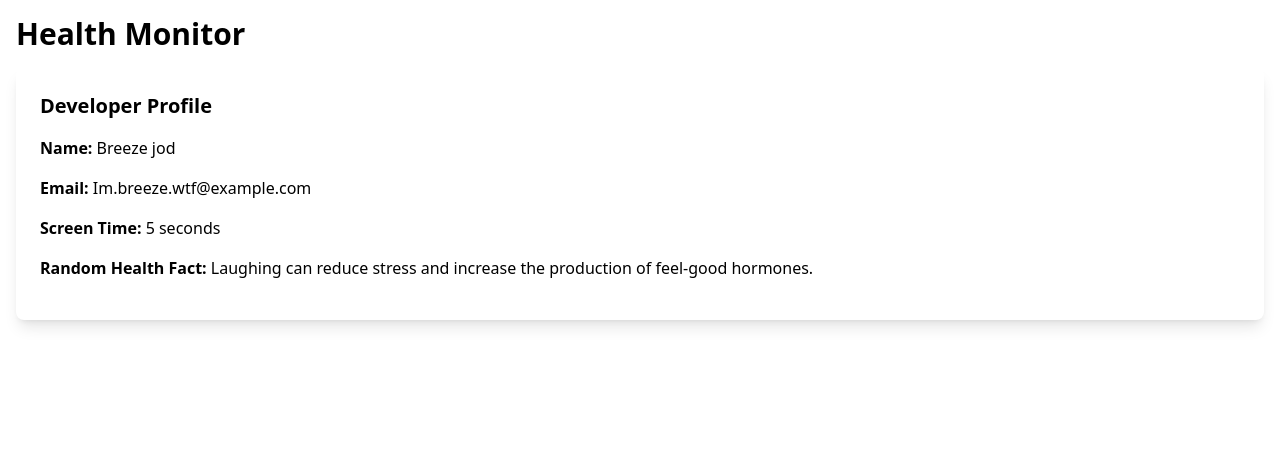
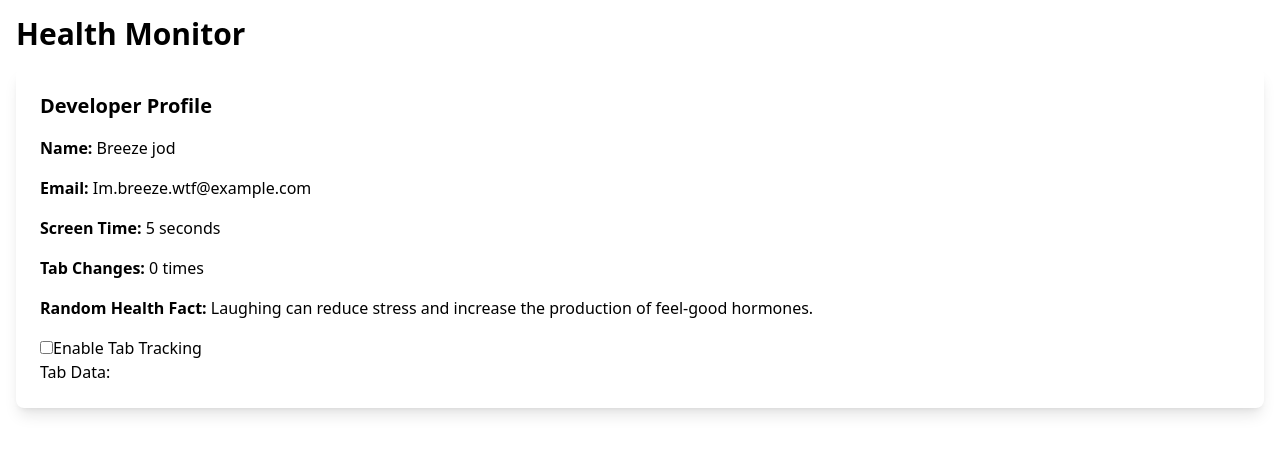
Before and after one commit to breezejod/test-frontend-, a React (Create React App) app: page /Healthmonitor in a window 1280 px wide. Shown: the top 454 px of the page. Built offline with nearby package versions, Linux system fonts and the light colour scheme.

Commit message:
HealMonitor Edit

```diff
--- a/src/App.js
+++ b/src/App.js
@@ -10,13 +10,11 @@ import Body from "./components/Body";
 import Documentation from "./components/Documentation";
 import Selection from "./components/Selection";
 
-
 function App() {
   return (
     <>
       <Router>
         <Routes>
-
           <Route path="/" element={<Body />} />
 
           {/* Define other routes */}
--- a/src/components/Healthmonitor.jsx
+++ b/src/components/Healthmonitor.jsx
@@ -2,6 +2,9 @@ import React, { useState, useEffect } from 'react';
 
 const Healthmonitor = () => {
   const [screenTime, setScreenTime] = useState(0);
+  const [tabChanges, setTabChanges] = useState(0);
+  const [tabData, setTabData] = useState([]);
+  const [isTabTrackingEnabled, setIsTabTrackingEnabled] = useState(false);
   const [healthFacts, setHealthFacts] = useState([
     "Did you know that drinking plenty of water can improve your skin's complexion?",
     "Regular exercise can boost your mood and reduce stress.",
@@ -28,6 +31,37 @@ const Healthmonitor = () => {
     setRandomFact(healthFacts[randomIndex]);
   }, [healthFacts]);
 
+  useEffect(() => {
+    if (isTabTrackingEnabled) {
+      // Add event listeners for tab changes
+      window.addEventListener('blur', handleTabBlur);
+      window.addEventListener('focus', handleTabFocus);
+
+      // Cleanup the event listeners when the component unmounts
+      return () => {
+        window.removeEventListener('blur', handleTabBlur);
+        window.removeEventListener('focus', handleTabFocus);
+      };
+    }
+  }, [isTabTrackingEnabled]);
+
+  const handleTabBlur = () => {
+    // Clear tab data and track tab changes
+    setTabChanges((prevTabChanges) => prevTabChanges + 1);
+    setTabData([]);
+  };
+
+  const handleTabFocus = () => {
+    // Record information about tab focus
+    const searchData = window.location.href;
+    const tabInfo = {
+      tabNumber: tabChanges + 1,
+      focusTime: new Date().toLocaleTimeString(),
+      search: searchData,
+    };
+    setTabData((prevTabData) => [...prevTabData, tabInfo]);
+  };
+
   return (
     <div className="container p-4 mx-auto">
       <h1 className="mb-4 text-3xl font-semibold">Health Monitor</h1>
@@ -43,7 +77,33 @@ const Healthmonitor = () => {
           <strong>Screen Time:</strong> {screenTime} seconds
         </div>
         <div className="mb-4">
+          <strong>Tab Changes:</strong> {tabChanges} times
+        </div>
+        <div className="mb-4">
           <strong>Random Health Fact:</strong> {randomFact}
+        </div>
+        <div>
+          <label>
+            <input
+              type="checkbox"
+              checked={isTabTrackingEnabled}
+              onChange={() => setIsTabTrackingEnabled(!isTabTrackingEnabled)}
+            />
+            Enable Tab Tracking
+          </label>
+        </div>
+        <div>
+          <h3>Tab Data:</h3>
+          <ul>
+            {tabData.map((tab, index) => (
+              <li key={index}>
+                Tab {tab.tabNumber} focused at {tab.focusTime}. Searched for:{' '}
+                <a href={tab.search} target="_blank" rel="noopener noreferrer">
+                  {tab.search}
+                </a>
+              </li>
+            ))}
+          </ul>
         </div>
         {/* You can add more information and features here */}
       </div>
```
